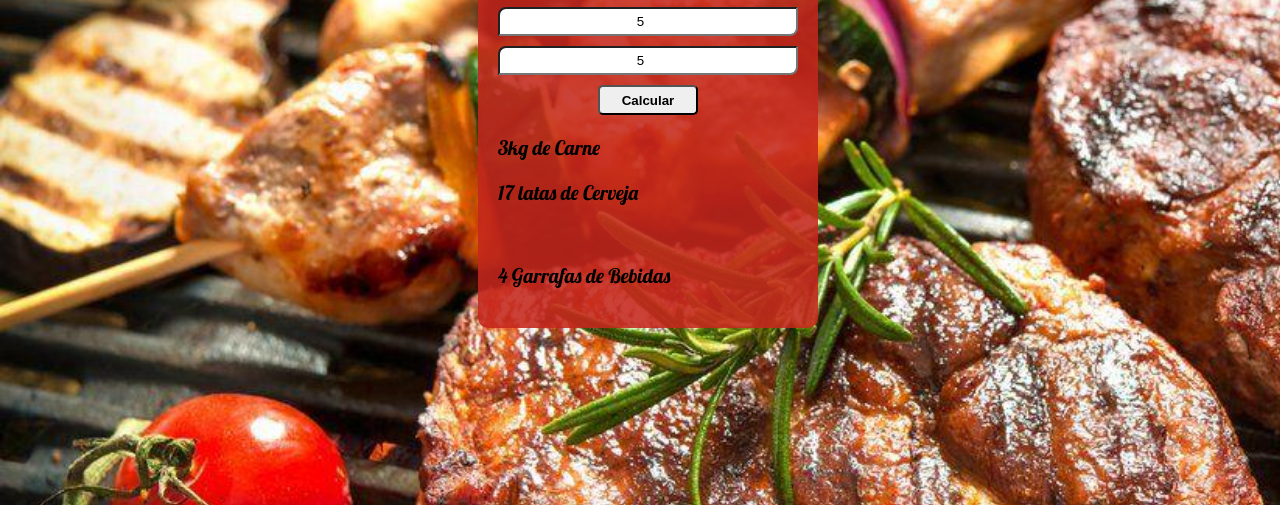
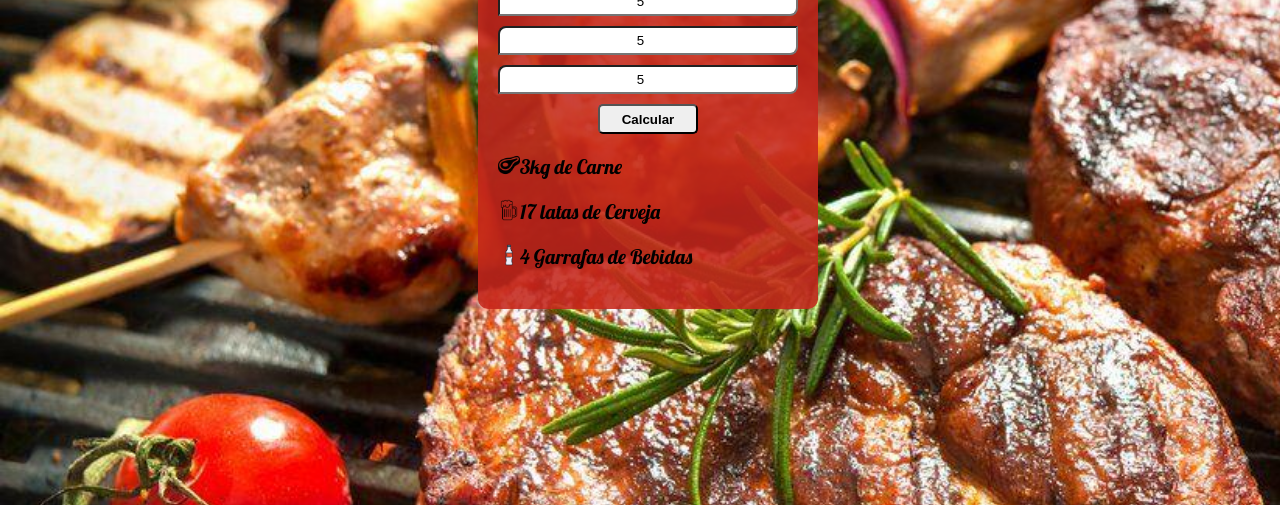
Before and after one commit to webertmaciel/Churrascometro, a plain HTML site: page index.html in a window 1280 px wide. Both pictures are taken after typing "5", "5", "5" into the empty fields and a click on the button "Calcular". Shown: the part 311-816 px from the top of the page. Drawn offline with Linux system fonts and the light colour scheme.

Commit message:
concluido

```diff
--- a/index.html
+++ b/index.html
@@ -20,7 +20,7 @@
             <button onclick="calcular()">Calcular</button>
             <div id="resultado1"></div>
             <div id="resultado2"></div>
-            <img src="/" alt="" srcset=""><div id="resultado3"></div>
+            <div id="resultado3"></div>
         </div>
     </div>
     <script src="/script.js"></script>
--- a/script.js
+++ b/script.js
@@ -18,9 +18,9 @@ function calcular(){
     let qdtTotalBebidas = bebidasPP(duracao) * adultos + (bebidasPP(duracao)/2 * criancas);
 
     console.log(qdtTotalCarne, qdtTotalCerveja)
-    resultado1.innerHTML = `<p>${qdtTotalCarne/1000}kg de Carne </p>`;
-    resultado2.innerHTML = `<p>${Math.ceil(qdtTotalCerveja/355)} latas de Cerveja </p>`;
-    resultado3.innerHTML = `<p>${Math.ceil(qdtTotalBebidas/2000)} Garrafas de Bebidas </p>`;
+    resultado1.innerHTML = `<div id="resultado1"><img src="/icons/silhueta-de-fatia-de-carne.png" class="icon" ><p> ${qdtTotalCarne/1000}kg de Carne </p></div>`;
+    resultado2.innerHTML = `<div id="resultado2"><img src="/icons/cerveja.png" class="icon" ><p> ${Math.ceil(qdtTotalCerveja/355)} latas de Cerveja </p></div>`;
+    resultado3.innerHTML = `<div id="resultado3"><img src="/icons/refrigerante.png" class="icon" ><p> ${Math.ceil(qdtTotalBebidas/2000)} Garrafas de Bebidas</div></p>`;
 
 }
 function carnePP(duracao){
--- a/style.css
+++ b/style.css
@@ -8,6 +8,10 @@ body{
 h1{
     font-family: 'Lobster', cursive;
     text-align: center;
+}
+.icon{
+    width: 22px;
+    float: left;
 }
 .wallp{
     width: 100vw;
@@ -43,22 +47,15 @@ button{
     position: relative; left: 100px;
 }
 #resultado1{
-    box-sizing: border-box;
-    align-items: center;
     font-family: 'Lobster', cursive;
     font-size: 20px;
 
 }
 #resultado2{
-    box-sizing: border-box;
-    align-items: center;
     font-family: 'Lobster', cursive;
     font-size: 20px;
-
 }
 #resultado3{
-    box-sizing: border-box;
-    align-items: center;
     font-family: 'Lobster', cursive;
     font-size: 20px;
 
@@ -74,5 +71,5 @@ button{
     body{
             background-color: gray;
             background-image: url(/image/2269580.jpg);
-            background-size: 1400pt ;
+            background-size: 1400pt ;}
 }
```
Also changed, not shown: icons/cerveja.png (added), icons/refrigerante.png (added), icons/silhueta-de-fatia-de-carne.png (added).
